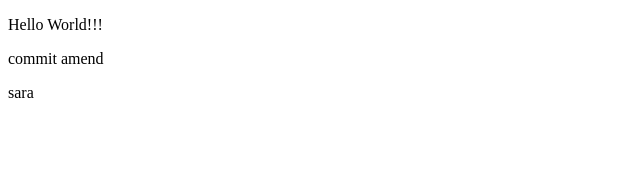
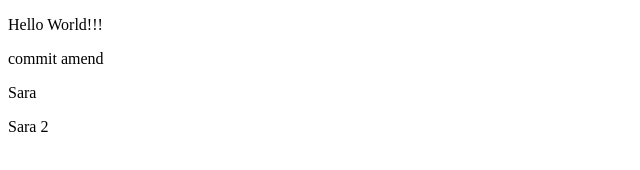
Before and after one commit to efratAma/learning-git, a plain HTML site: page index.html in a window 1280 px wide. Shown: the full height of the page, 0-640 px from the left. Drawn offline with Linux system fonts and the light colour scheme.

Commit message:
Sara change 2

```diff
--- a/index.html
+++ b/index.html
@@ -9,6 +9,7 @@
     <p>Hello World!!!</p>
 
     <p>commit amend</p>
-    <p>sara</p>
+    <p>Sara</p>
+    <a>Sara 2</a>
 </body>
 </html>
```
